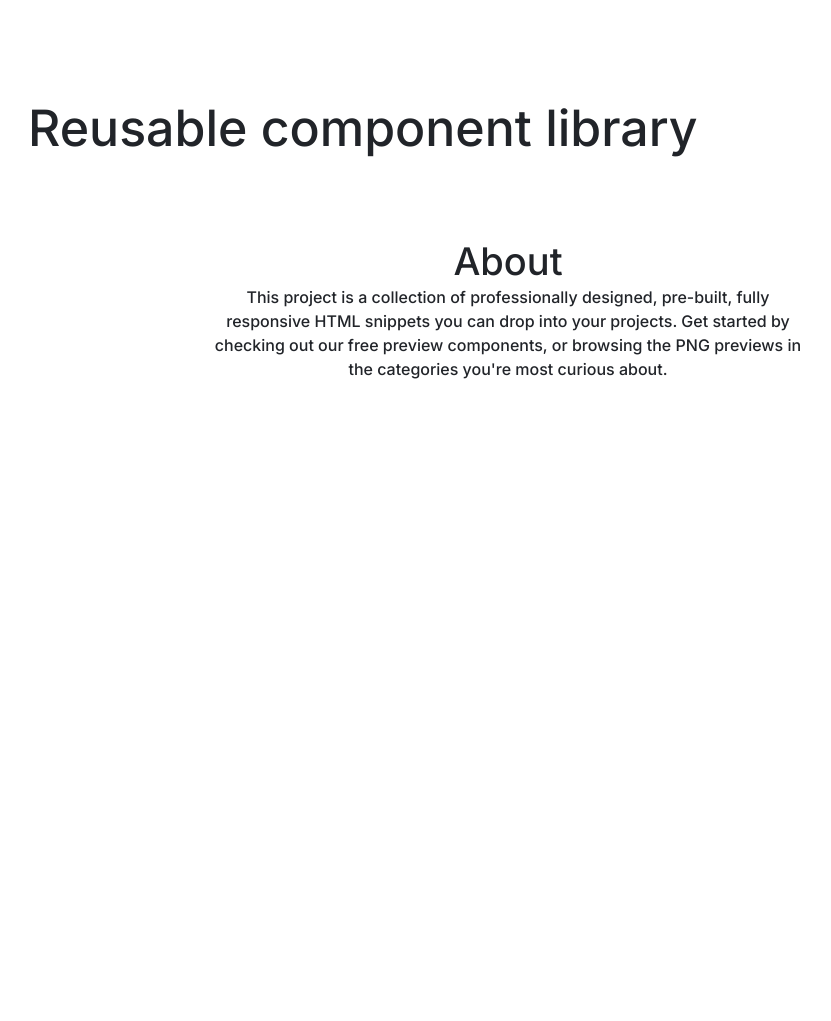
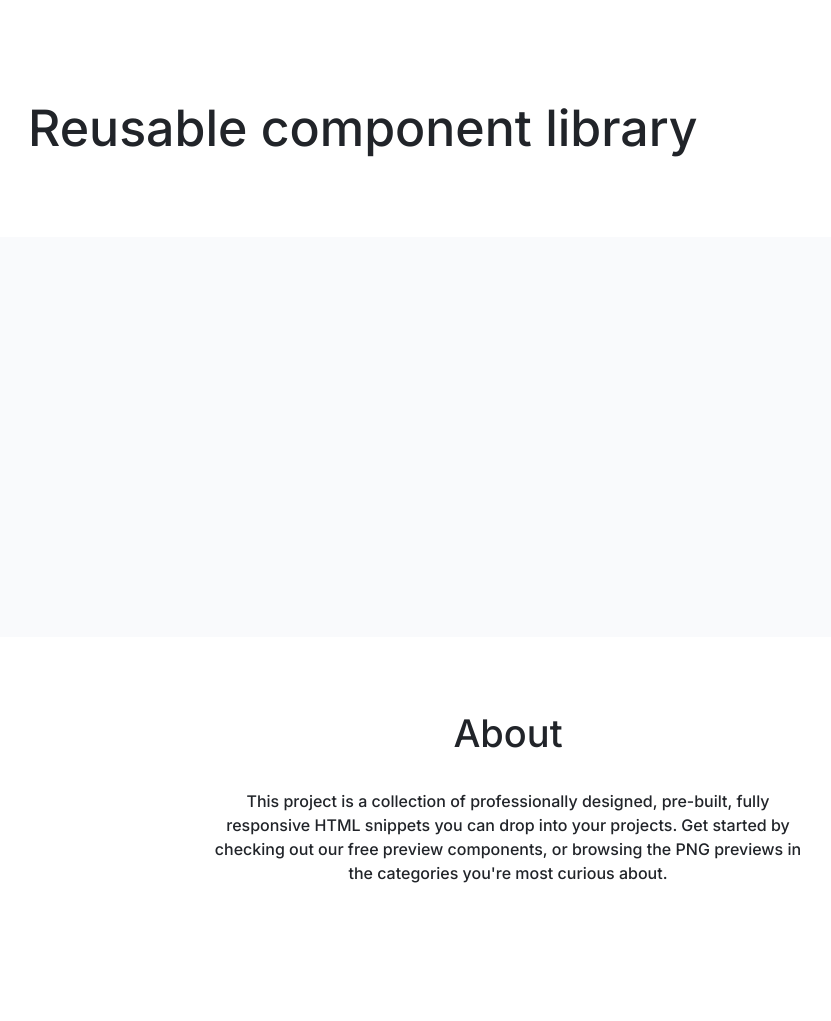
Before and after one commit to js-tasks-ru/htmlcss-20230124_lavrovfp1995, a website: page index.html in a window 1280 px wide. Shown: the whole page, without its empty margins (132-963 px from the left). Before the commit the page ends 800 px from the top, so only its background shows below. Drawn offline with Linux system fonts and the light colour scheme.

Commit message:
fixed mockup page

```diff
--- a/components/page/page.css
+++ b/components/page/page.css
@@ -15,6 +15,12 @@
     color: #212429;
 }
 
+
+.previev{
+    height: 400px;
+    background: #F9FAFC;
+}
+
 .main__footer{
     display: flex;
     justify-content: center;
@@ -23,6 +29,7 @@
 }
 
 .footer__title{
+    padding-top: 72px;
     font-family: 'Inter';
     font-style: normal;
     font-weight: 500;
@@ -32,6 +39,8 @@
 }
 
 .footer__description{
+    padding-top: 32px;
+    padding-bottom: 136px;
     max-width: 600px;
     font-family: 'Inter';
     font-style: normal;
--- a/index.html
+++ b/index.html
@@ -12,7 +12,7 @@
         <header class="main__header">
             <h1 class="header__title">Reusable component library</h1>
         </header>
-        <main>
+        <main class="previev">
 
         </main>
         <footer class="main__footer">
```
